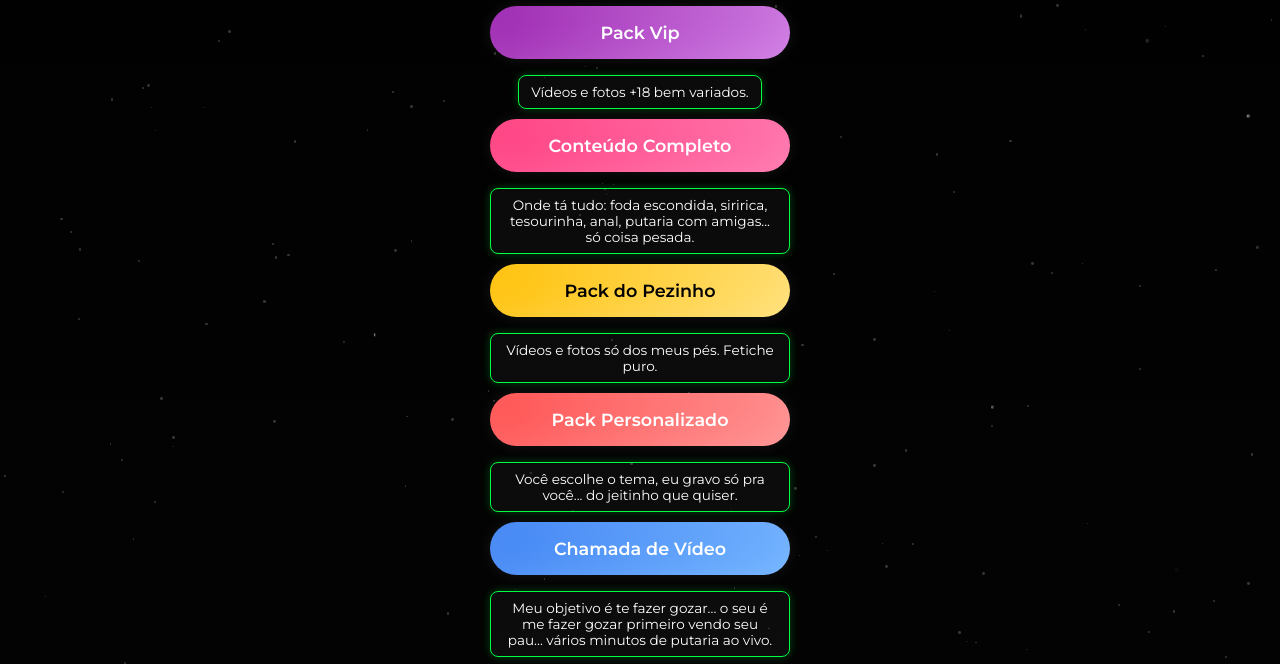
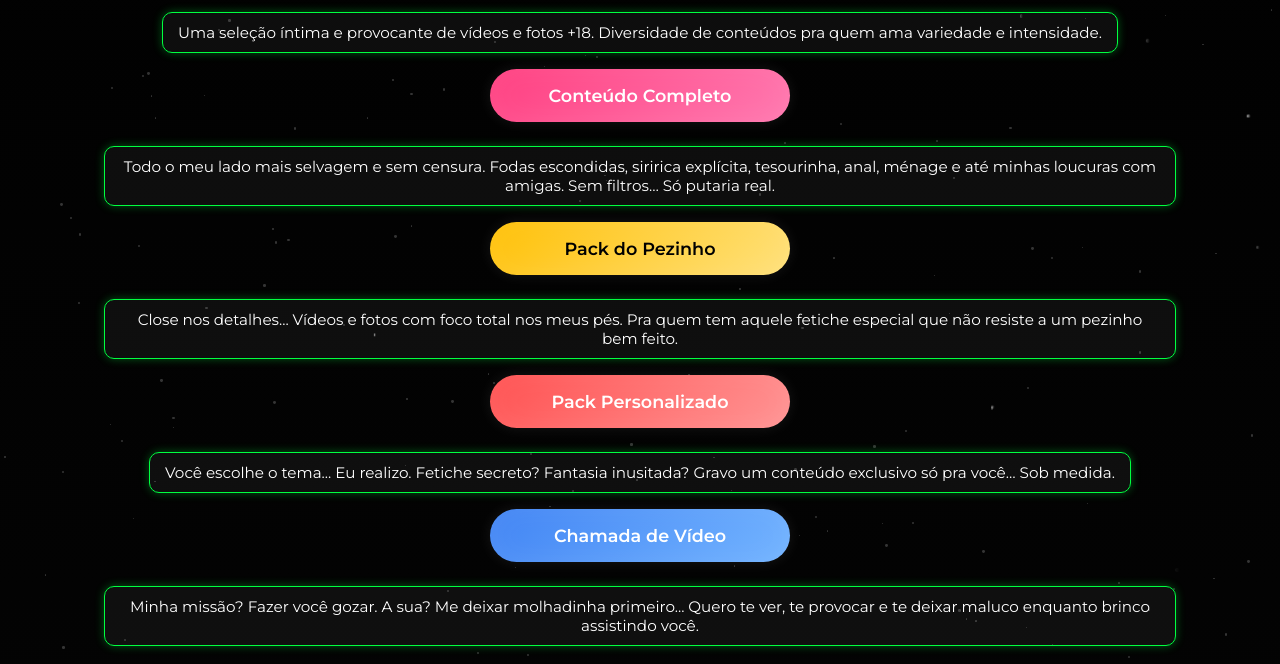
Before and after one commit to avelino-star/effective-robot, a plain HTML site: page index.html in a window 1280 px wide. Shown: the part 515-1179 px from the top of the page. Drawn offline with Linux system fonts and the light colour scheme.

Commit message:
Update index.html

```diff
--- a/index.html
+++ b/index.html
@@ -97,8 +97,6 @@
       align-items: center;
       margin-bottom: 2rem;
       filter: drop-shadow(0 0 20px #00ff40aa);
-      width: 100%;
-      max-width: 350px;
     }
 
     .drag-text {
@@ -125,7 +123,7 @@
     }
 
     .product-image {
-      width: 100%;
+      max-width: 300px;
       height: auto;
       border-radius: 12px;
       animation: float 8s ease-in-out infinite;
@@ -145,9 +143,7 @@
       display: flex;
       flex-direction: column;
       align-items: center;
-      gap: 10px;
-      width: 100%;
-      max-width: 400px;
+      gap: 1rem;
     }
 
     .cta-button {
@@ -191,6 +187,24 @@
     .whatsapp-btn img {
       width: 20px;
       height: 20px;
+    }
+
+    .cta-description {
+      margin-top: 8px;
+      font-size: 0.95rem;
+      color: #fff;
+      background: rgba(255, 255, 255, 0.05);
+      border: 1px solid #00ff40;
+      border-radius: 10px;
+      padding: 10px 15px;
+      text-align: center;
+      box-shadow: 0 0 10px #00ff4055;
+      transition: all 0.3s ease;
+    }
+
+    .cta-description:hover {
+      transform: translateY(-3px);
+      box-shadow: 0 0 15px #00ff40aa;
     }
 
     .disclaimer {
@@ -245,22 +259,6 @@
       object-fit: cover;
       border: 2px solid #00ff40;
     }
-
-    /* Descrição dos botões */
-    .cta-description {
-      margin-top: 6px;
-      font-size: 0.85rem;
-      color: #fff;
-      background: rgba(255, 255, 255, 0.04);
-      border: 1px solid #00ff40;
-      border-radius: 8px;
-      padding: 8px 12px;
-      text-align: center;
-      box-shadow: 0 0 8px #00ff4044;
-      max-width: 300px;
-      margin-left: auto;
-      margin-right: auto;
-    }
   </style>
 </head>
 <body>
@@ -278,24 +276,25 @@
         <h1 class="cta-heading">ESCOLHA:</h1>
 
         <a href="https://app.pushinpay.com.br/service/pay/9f228ee1-9c66-440a-bb2f-d01e74e2f09c" class="cta-button purple-btn">Pack Vip</a>
-        <div class="cta-description">Vídeos e fotos +18 bem variados.</div>
+        <div class="cta-description">Uma seleção íntima e provocante de vídeos e fotos +18. Diversidade de conteúdos pra quem ama variedade e intensidade.</div>
 
         <a href="https://app.pushinpay.com.br/service/pay/9F212923-A2D9-4889-9576-0BE867F81AE3/9f228e02-4a29-462e-97d2-26284f72d1fc" class="cta-button pink-btn">Conteúdo Completo</a>
-        <div class="cta-description">Onde tá tudo: foda escondida, siririca, tesourinha, anal, putaria com amigas... só coisa pesada.</div>
+        <div class="cta-description">Todo o meu lado mais selvagem e sem censura. Fodas escondidas, siririca explícita, tesourinha, anal, ménage e até minhas loucuras com amigas. Sem filtros… Só putaria real.</div>
 
         <a href="https://app.pushinpay.com.br/service/pay/9f228ee1-9c66-440a-bb2f-d01e74e2f09c" class="cta-button yellow-btn">Pack do Pezinho</a>
-        <div class="cta-description">Vídeos e fotos só dos meus pés. Fetiche puro.</div>
+        <div class="cta-description">Close nos detalhes... Vídeos e fotos com foco total nos meus pés. Pra quem tem aquele fetiche especial que não resiste a um pezinho bem feito.</div>
 
         <a href="https://app.pushinpay.com.br/service/pay/9f228f15-577f-402f-99c3-a4596c1d55db" class="cta-button red-btn">Pack Personalizado</a>
-        <div class="cta-description">Você escolhe o tema, eu gravo só pra você... do jeitinho que quiser.</div>
+        <div class="cta-description">Você escolhe o tema... Eu realizo. Fetiche secreto? Fantasia inusitada? Gravo um conteúdo exclusivo só pra você… Sob medida.</div>
 
         <a href="https://app.pushinpay.com.br/service/pay/9F212923-A2D9-4889-9576-0BE867F81AE3/9f228e02-4a29-462e-97d2-26284f72d1fc" class="cta-button blue-btn">Chamada de Vídeo</a>
-        <div class="cta-description">Meu objetivo é te fazer gozar... o seu é me fazer gozar primeiro vendo seu pau... vários minutos de putaria ao vivo.</div>
+        <div class="cta-description">Minha missão? Fazer você gozar. A sua? Me deixar molhadinha primeiro... Quero te ver, te provocar e te deixar maluco enquanto brinco assistindo você.</div>
 
         <a href="https://wa.me/message/FW3JE7JY2PAFL1" class="cta-button whatsapp-btn">
           <img src="https://upload.wikimedia.org/wikipedia/commons/6/6b/WhatsApp.svg" alt="WhatsApp">
           Enviar Comprovante
         </a>
+
         <p class="disclaimer"><strong>ATENÇÃO: O conteúdo comprado será enviado a você no Whatsapp assim que enviar o comprovante!</strong></p>
       </div>
 
```
